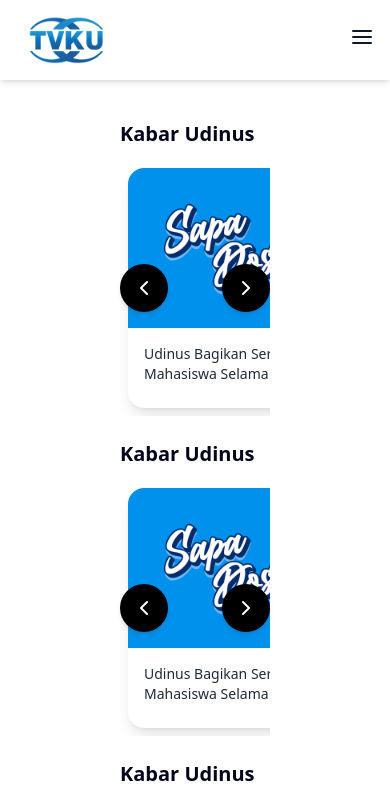
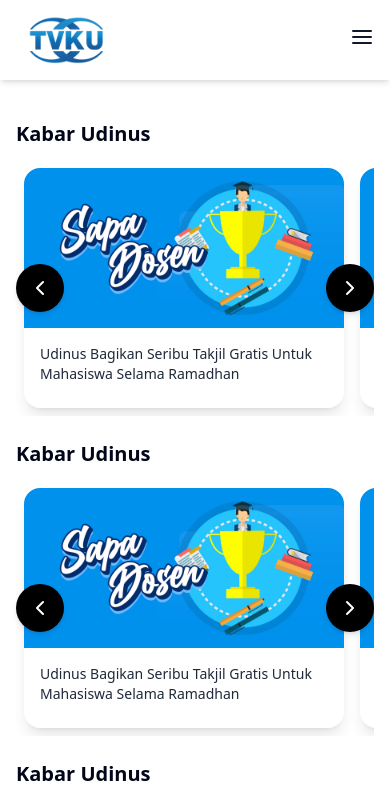
Before and after one commit to sakhandaru/Frontend-tvku, a Next.js app: page /seputarUdinus in a window 390 px wide. Shown: the top 806 px of the page. Built offline with nearby package versions, Linux system fonts and the light colour scheme.

Commit message:
update: Page Seputar Udinus -  make it responsive

```diff
--- a/src/components/seputarUdinus.tsx
+++ b/src/components/seputarUdinus.tsx
@@ -37,7 +37,7 @@ const categories = [
 
 export default function SeputarUdinus() {
   return (
-    <div className="mt-30 mb-30 px-30 space-y-6">
+    <div className="mt-30 mb-30 px-4 sm:px-6 md:px-10 lg:px-30 space-y-6">
       {categories.map((category, index) => (
         <div key={index} className="space-y-3">
           <h2 className="text-xl font-semibold">{category.title}</h2>
```
